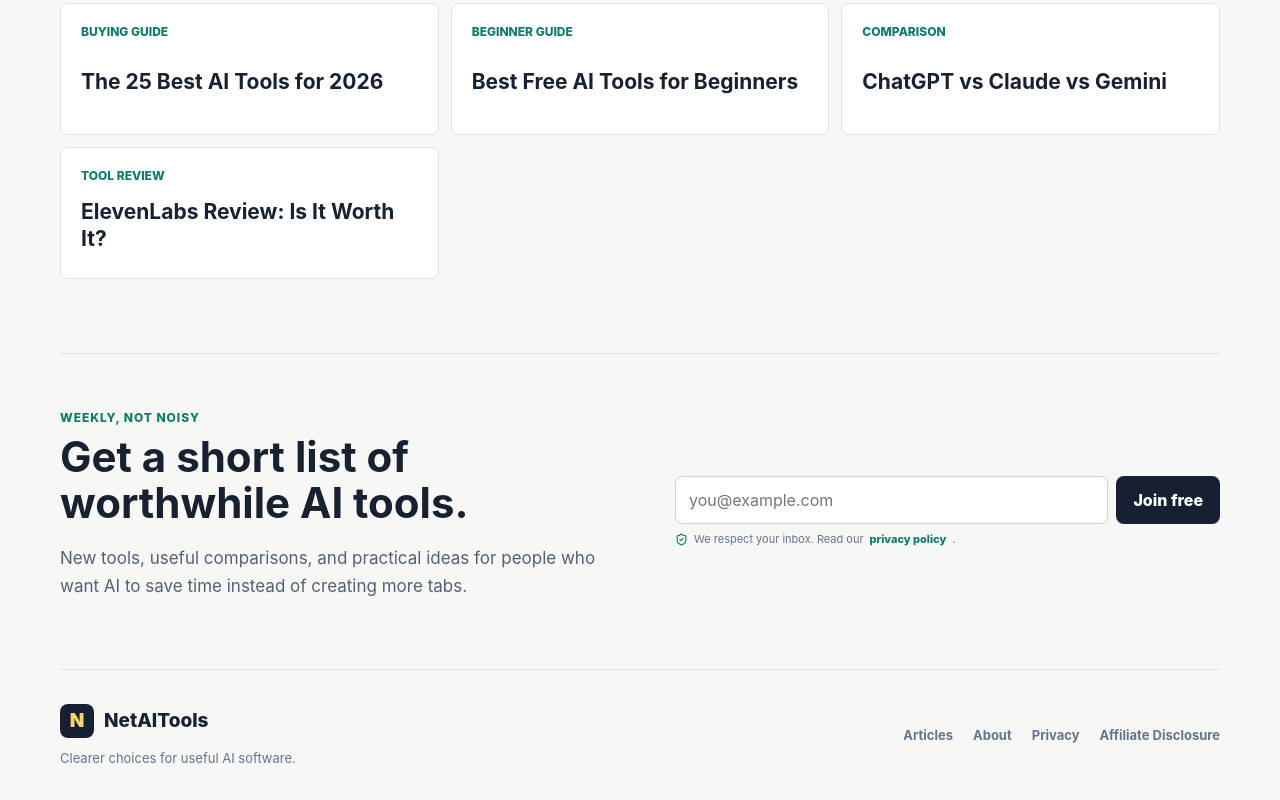
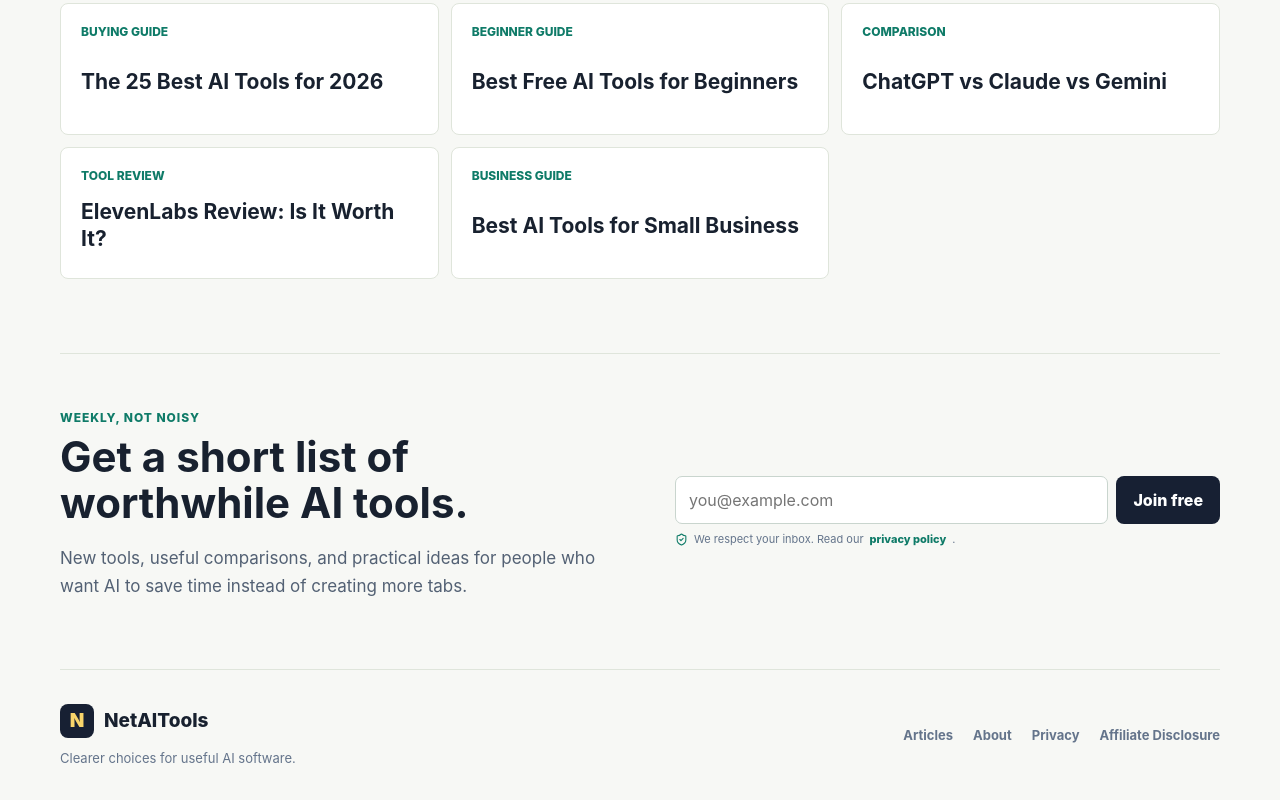
Before and after one commit to richp66-glitch/netaitools, a Next.js app: page / in a window 1280 px wide. Shown: the part 2540-3340 px from the top of the page. Built offline with nearby package versions, Linux system fonts and the light colour scheme.

Commit message:
Add small-business article link to homepage

```diff
--- a/app/page.js
+++ b/app/page.js
@@ -308,6 +308,10 @@
             <span>Tool Review</span>
             <strong>ElevenLabs Review: Is It Worth It?</strong>
           </a>
+          <a className="articlePreview" href="/articles/best-ai-tools-for-small-business">
+            <span>Business Guide</span>
+            <strong>Best AI Tools for Small Business</strong>
+          </a>
         </div>
       </section>
 
```
